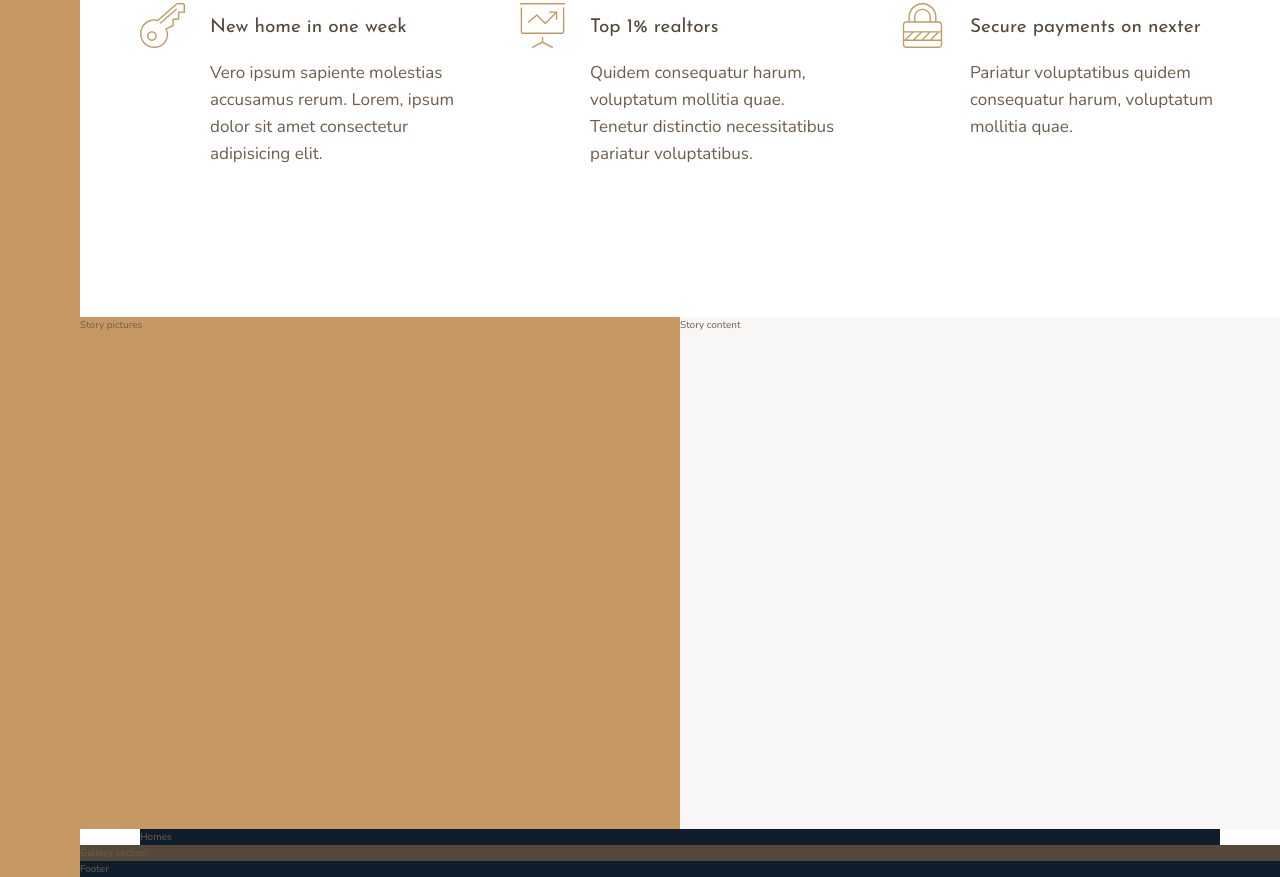
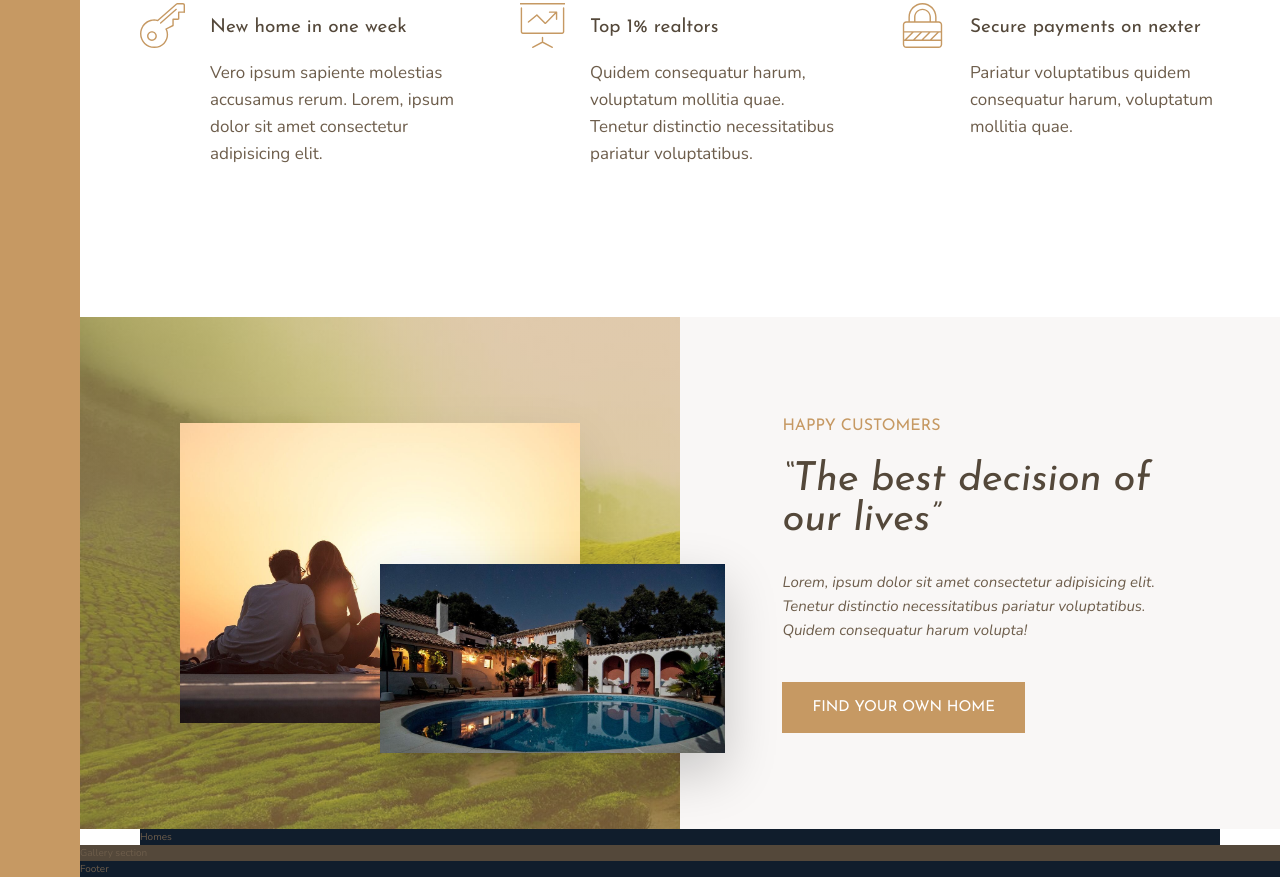
Before and after one commit to YigitEsmen/Nexter, a website: page index.html in a window 1280 px wide. Shown: the part 991-1868 px from the top of the page. Drawn offline with nearby package versions, Linux system fonts and the light colour scheme; files that its build step writes are made by us from their sources.

Commit message:
Build stories section

```diff
--- a/index.html
+++ b/index.html
@@ -28,7 +28,8 @@
                 <use xlink:href="img/sprite.svg#icon-global"></use>
             </svg>
             <h4 class="heading-4 heading-4--dark">World's best luxury homes</h4>
-            <p class="feature__text">Lorem, ipsum dolor sit amet consectetur adipisicing elit. Tenetur distinctio necessitatibus pariatur voluptatibus.</p>
+            <p class="feature__text">Lorem, ipsum dolor sit amet consectetur adipisicing elit. Tenetur distinctio necessitatibus pariatur
+                voluptatibus.</p>
         </div>
 
         <div class="feature">
@@ -52,7 +53,8 @@
                 <use xlink:href="img/sprite.svg#icon-key"></use>
             </svg>
             <h4 class="heading-4 heading-4--dark">New home in one week</h4>
-            <p class="feature__text">Vero ipsum sapiente molestias accusamus rerum. Lorem, ipsum dolor sit amet consectetur adipisicing elit.</p>
+            <p class="feature__text">Vero ipsum sapiente molestias accusamus rerum. Lorem, ipsum dolor sit amet consectetur adipisicing
+                elit.</p>
         </div>
 
         <div class="feature">
@@ -60,7 +62,8 @@
                 <use xlink:href="img/sprite.svg#icon-presentation"></use>
             </svg>
             <h4 class="heading-4 heading-4--dark">Top 1% realtors</h4>
-            <p class="feature__text">Quidem consequatur harum, voluptatum mollitia quae. Tenetur distinctio necessitatibus pariatur voluptatibus.</p>
+            <p class="feature__text">Quidem consequatur harum, voluptatum mollitia quae. Tenetur distinctio necessitatibus pariatur
+                voluptatibus.</p>
         </div>
 
         <div class="feature">
@@ -72,9 +75,18 @@
         </div>
     </section>
 
-    <div class="story__pictures">Story pictures</div>
+    <div class="story__pictures">
+        <img class="story__img--1" src="../img/story-1.jpeg" alt="Couple with new house">
+        <img class="story__img--2" src="../img/story-2.jpeg" alt="New house">
+    </div>
 
-    <div class="story__content">Story content</div>
+    <div class="story__content">
+        <h3 class="heading-3 mb-sm">Happy Customers</h3>
+        <h2 class="heading-2 heading-2--dark mb-md">&ldquo;The best decision of our lives&rdquo;</h2>
+        <p class="story__text">Lorem, ipsum dolor sit amet consectetur adipisicing elit. Tenetur distinctio necessitatibus pariatur
+            voluptatibus. Quidem consequatur harum volupta!</p>
+        <button class="btn">Find your own home</button>
+    </div>
 
     <section class="section-homes">Homes</section>
 
--- a/sass/base/_typography.scss
+++ b/sass/base/_typography.scss
@@ -14,12 +14,26 @@ body {
     @extend %heading;
 }
 
-.heading2 {
+.heading-2 {
     @extend %heading;
+    font-size: 4rem;
+    font-style: italic;
+    line-height: 1;
+
+    &--light {
+        color: $color-gray-light-1;
+    }
+
+    &--dark {
+        color: $color-gray-dark-1;
+    }
 }
 
 .heading-3 {
     @extend %heading;
+    font-size: 1.6rem;
+    color: $color-primary;
+    text-transform: uppercase;
 }
 
 .heading-4 {
--- /dev/null
+++ b/sass/base/_utilities.scss
@@ -0,0 +1,7 @@
+.mb-sm {
+    margin-bottom: 2rem;
+}
+
+.mb-md {
+    margin-bottom: 3rem;
+}
--- /dev/null
+++ b/sass/components/_button.scss
@@ -0,0 +1,16 @@
+.btn {
+    font-size: 1.5rem;
+    font-family: $font-display;
+    text-transform: uppercase;
+    color: #fff;
+    background-color: $color-primary;
+    border: none;
+    border-radius: 0;
+    padding: 1.8rem 3rem;
+    cursor: pointer;
+    transition: all .2s;
+
+    &:hover {
+        background-color: $color-primary-dark;
+    }
+}
--- a/sass/components/_story.scss
+++ b/sass/components/_story.scss
@@ -1,11 +1,43 @@
 .story {
     &__pictures {
-        background-color: $color-primary;
+        background-image: linear-gradient(rgba($color-primary, .5), rgba($color-primary, .5)), url(../img/back.jpeg);
+        background-size: cover;
         grid-column: full-start / col-end 4;
+
+        display: grid;
+        grid-template-columns: repeat(6, 1fr);
+        grid-template-rows: repeat(6, 1fr);
+        align-items: center;
+    }
+
+    &__img--1 {
+        width: 100%;
+        grid-column: 2 / 6;
+        grid-row: 2 / 6;
+        box-shadow: 0 2rem 5rem rgba(#000, .1);
+    }
+
+    &__img--2 {
+        width: 115%;
+        grid-column: 4 / 7;
+        grid-row: 4 / 6;
+        z-index: 20;
+        box-shadow: 0 2rem 5rem rgba(#000, .2);
     }
 
     &__content {
         background-color: $color-gray-light-1;
         grid-column: col-start 5 / full-end;
+
+        display: grid;
+        padding: 6rem 8vw;
+        align-content: center;
+        justify-items: start;
+    }
+
+    &__text {
+        font-size: 1.5rem;
+        font-style: italic;
+        margin-bottom: 4rem;
     }
 }
--- a/sass/main.scss
+++ b/sass/main.scss
@@ -2,6 +2,7 @@
 
 @import 'base/base';
 @import 'base/typography';
+@import 'base/utilities';
 
 @import 'layouts/container';
 @import 'layouts/sidebar';
@@ -11,5 +12,6 @@
 @import 'components/realtors';
 @import 'components/story';
 @import 'components/feature';
+@import 'components/button';
 
 @import 'pages/home-page';
```
